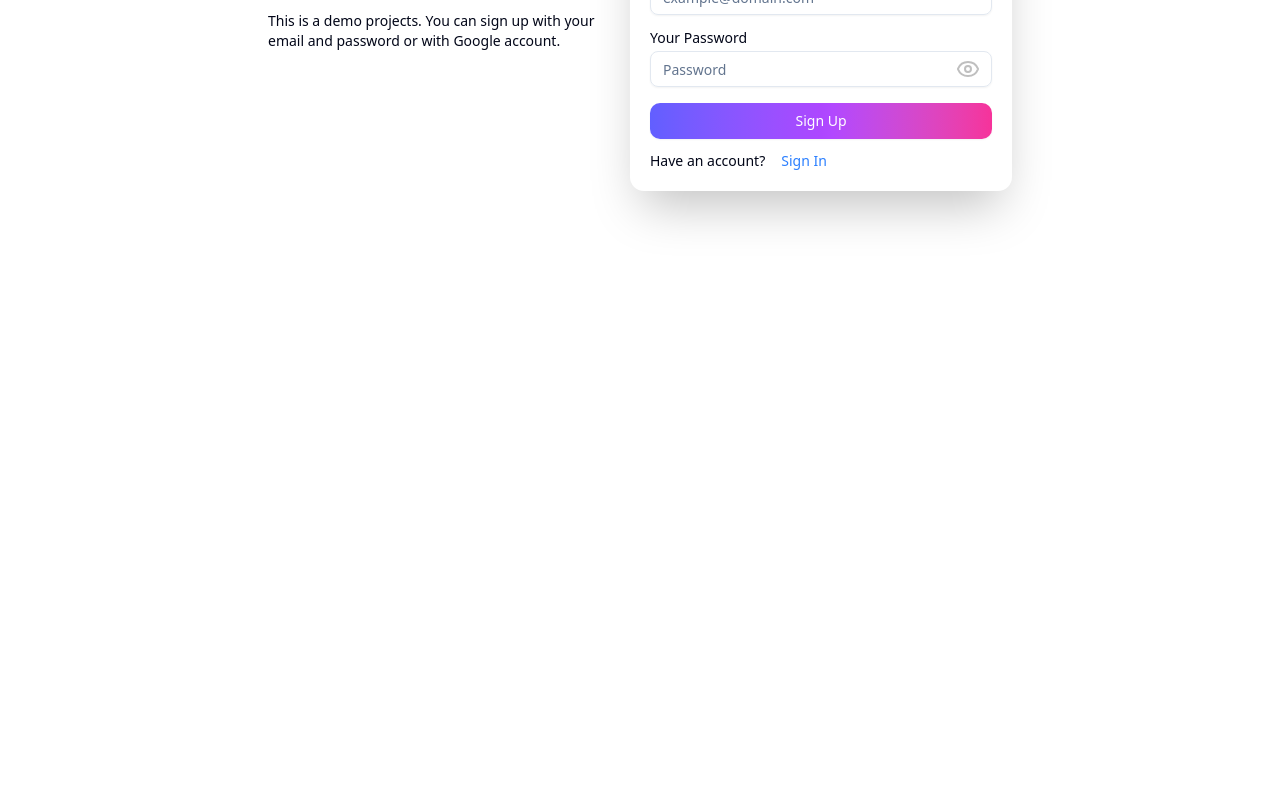
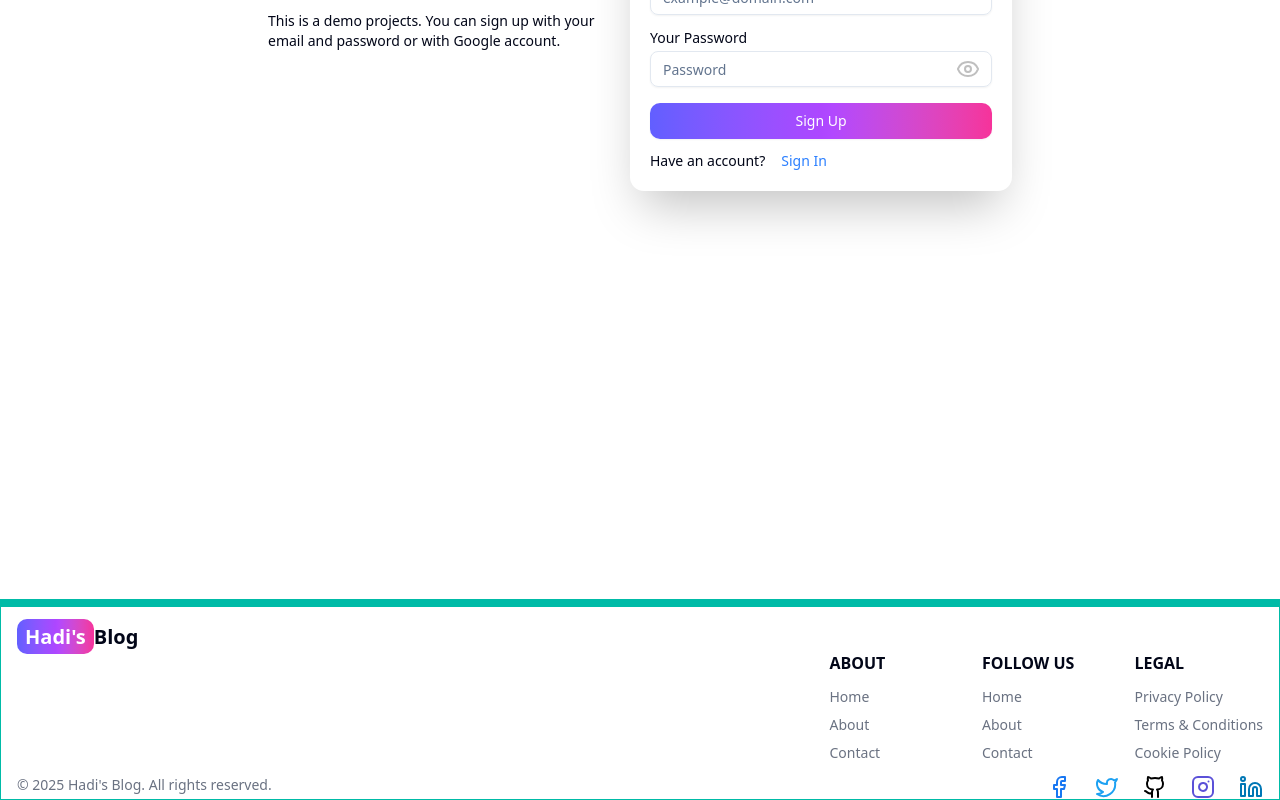
Before and after one commit to AnikHadi/mern-blog-app, a React (Vite) app in the folder client/: page /sign-up in a window 1280 px wide. Shown: the part 335-1135 px from the top of the page. Before the commit the page ends 934 px from the top, so only its background shows below. Built offline with nearby package versions, Linux system fonts and the light colour scheme.

Commit message:
Create & add footer component

```diff
--- a/client/package.json
+++ b/client/package.json
@@ -11,6 +11,7 @@
   },
   "dependencies": {
     "@radix-ui/react-label": "^2.1.2",
+    "@radix-ui/react-separator": "^1.1.2",
     "@radix-ui/react-slot": "^1.1.2",
     "@tailwindcss/vite": "^4.0.9",
     "class-variance-authority": "^0.7.1",
--- a/client/src/App.jsx
+++ b/client/src/App.jsx
@@ -1,6 +1,7 @@
 import { BrowserRouter, Route, Routes } from "react-router";
 import { ToastContainer } from "react-toastify";
 import "./App.css";
+import Footer from "./components/Footer";
 import Header from "./components/Header";
 import About from "./pages/About";
 import Home from "./pages/Home";
@@ -19,6 +20,7 @@ function App() {
         <Route path="/sign-up" element={<SignUp />} />
         <Route path="/project" element={<Projects />} />
       </Routes>
+      <Footer />
       <ToastContainer />
     </BrowserRouter>
   );
--- /dev/null
+++ b/client/src/components/Footer.jsx
@@ -0,0 +1,119 @@
+import { Separator } from "@radix-ui/react-separator";
+import { Facebook, Github, Instagram, Linkedin, Twitter } from "lucide-react";
+import { Link } from "react-router";
+
+export default function Footer() {
+  return (
+    <footer className="px-4 border border-t-8 border-teal-500">
+      <div className=" w-full max-w-7xl mx-auto">
+        <div className="grid w-full justify-between mt-4 sm:flex md:grid-cols-1">
+          <div className="">
+            <Link
+              to="/"
+              className="self-center whitespace-nowrap text-lg sm:text-xl font-semibold dark:text-white"
+            >
+              <span className="px-2 py-1 bg-gradient-to-r from-indigo-500 via-purple-500 to-pink-500 rounded-lg text-white">
+                Hadi's
+              </span>
+              Blog
+            </Link>
+          </div>
+          <div className="grid grid-cols-2 gap-8 sm:mt-4 sm:grid-cols-3 sm:gap-6">
+            <div className="my-3 ">
+              <h2 className="mb-3 uppercase font-bold">About</h2>
+              <div className="flex flex-col gap-2">
+                <Link
+                  to="/"
+                  className="text-sm text-gray-500 hover:text-gray-700"
+                >
+                  Home
+                </Link>
+                <Link
+                  to="/about"
+                  className="text-sm text-gray-500 hover:text-gray-700"
+                >
+                  About
+                </Link>
+                <Link
+                  to="/contact"
+                  className="text-sm text-gray-500 hover:text-gray-700"
+                >
+                  Contact
+                </Link>
+              </div>
+            </div>
+            <div className="my-3 ">
+              <h2 className="mb-3 uppercase font-bold">Follow Us</h2>
+              <div className="flex flex-col gap-2">
+                <Link
+                  to="/"
+                  className="text-sm text-gray-500 hover:text-gray-700"
+                >
+                  Home
+                </Link>
+                <Link
+                  to="/about"
+                  className="text-sm text-gray-500 hover:text-gray-700"
+                >
+                  About
+                </Link>
+                <Link
+                  to="/contact"
+                  className="text-sm text-gray-500 hover:text-gray-700"
+                >
+                  Contact
+                </Link>
+              </div>
+            </div>
+            <div className="my-3 ">
+              <h2 className="mb-3 uppercase font-bold">Legal</h2>
+              <div className="flex flex-col gap-2">
+                <Link
+                  to="/"
+                  className="text-sm text-gray-500 hover:text-gray-700"
+                >
+                  Privacy Policy
+                </Link>
+                <Link
+                  to="/about"
+                  className="text-sm text-gray-500 hover:text-gray-700"
+                >
+                  Terms & Conditions
+                </Link>
+                <Link
+                  to="/contact"
+                  className="text-sm text-gray-500 hover:text-gray-700"
+                >
+                  Cookie Policy
+                </Link>
+              </div>
+            </div>
+          </div>
+        </div>
+        <Separator />
+        <div className="flex justify-between flex-col gap-4 sm:flex-row">
+          <p className=" text-sm text-gray-500">
+            &copy; {new Date().getFullYear()} Hadi's Blog. All rights reserved.
+          </p>
+          <div className="flex gap-4 md:gap-6">
+            <Link to="/" className="text-sm text-gray-500 hover:text-gray-700">
+              <Facebook color="#1877F2" />
+            </Link>
+            <Link to="/" className="text-sm text-gray-500 hover:text-gray-700">
+              <Twitter color="#1DA1F2" />
+            </Link>
+            <Link to="/" className="text-sm text-gray-500 hover:text-gray-700">
+              <Github color="#000000" />
+            </Link>
+            <Link to="/" className="text-sm text-gray-500 hover:text-gray-700">
+              <Instagram color="#5B51D8" />
+            </Link>
+            <Link to="/" className="text-sm text-gray-500 hover:text-gray-700">
+              <Linkedin color="#0077B5" />
+            </Link>
+          </div>
+        </div>
+      </div>
+    </footer>
+  );
+}
--- /dev/null
+++ b/client/src/components/ui/separator.jsx
@@ -0,0 +1,25 @@
+import * as React from "react"
+import * as SeparatorPrimitive from "@radix-ui/react-separator"
+
+import { cn } from "@/lib/utils"
+
+function Separator({
+  className,
+  orientation = "horizontal",
+  decorative = true,
+  ...props
+}) {
+  return (
+    <SeparatorPrimitive.Root
+      data-slot="separator-root"
+      decorative={decorative}
+      orientation={orientation}
+      className={cn(
+        "bg-border shrink-0 data-[orientation=horizontal]:h-px data-[orientation=horizontal]:w-full data-[orientation=vertical]:h-full data-[orientation=vertical]:w-px",
+        className
+      )}
+      {...props} />
+  );
+}
+
+export { Separator }
--- a/client/src/pages/SignIn.jsx
+++ b/client/src/pages/SignIn.jsx
@@ -48,7 +48,7 @@ function SignIn() {
         <div className="flex-1 px-5 py-5 shadow-2xl rounded-xl">
           <h1 className="text-2xl font-bold text-center mb-5">Sign In</h1>
           <form action={formAction} className="flex flex-col gap-4">
-            <div className="grid w-full max-w-sm items-center gap-1.5">
+            <div className="grid w-full md:max-w-sm items-center gap-1.5">
               <Label htmlFor="email">Your Email</Label>
               <Input
                 type="email"
@@ -57,7 +57,7 @@ function SignIn() {
                 placeholder="example@domain.com"
               />
             </div>
-            <div className="grid w-full max-w-sm items-center gap-1.5">
+            <div className="grid w-full md:max-w-sm items-center gap-1.5">
               <Label htmlFor="password">Your Password</Label>
               <div className="relative flex items-center">
                 <Input
--- a/client/src/pages/SignUp.jsx
+++ b/client/src/pages/SignUp.jsx
@@ -50,7 +50,7 @@ function SignUp() {
         <div className="flex-1 px-5 py-5 shadow-2xl rounded-xl">
           <h1 className="text-3xl font-bold text-center mb-5">Sign Up</h1>
           <form action={formAction} className="flex flex-col gap-4">
-            <div className="grid w-full max-w-sm items-center gap-1.5">
+            <div className="grid w-full md:max-w-sm items-center gap-1.5">
               <Label htmlFor="username">Your Username</Label>
               <Input
                 type="text"
@@ -59,7 +59,7 @@ function SignUp() {
                 placeholder="Username"
               />
             </div>
-            <div className="grid w-full max-w-sm items-center gap-1.5">
+            <div className="grid w-full md:max-w-sm items-center gap-1.5">
               <Label htmlFor="email">Your Email</Label>
               <Input
                 type="email"
@@ -68,7 +68,7 @@ function SignUp() {
                 placeholder="example@domain.com"
               />
             </div>
-            <div className="grid w-full max-w-sm items-center gap-1.5">
+            <div className="grid w-full md:max-w-sm items-center gap-1.5">
               <Label htmlFor="password">Your Password</Label>
               <div className="relative flex items-center">
                 <Input
```
Also changed, not shown: 2 other files (tests, documents, lock files or other folders).
